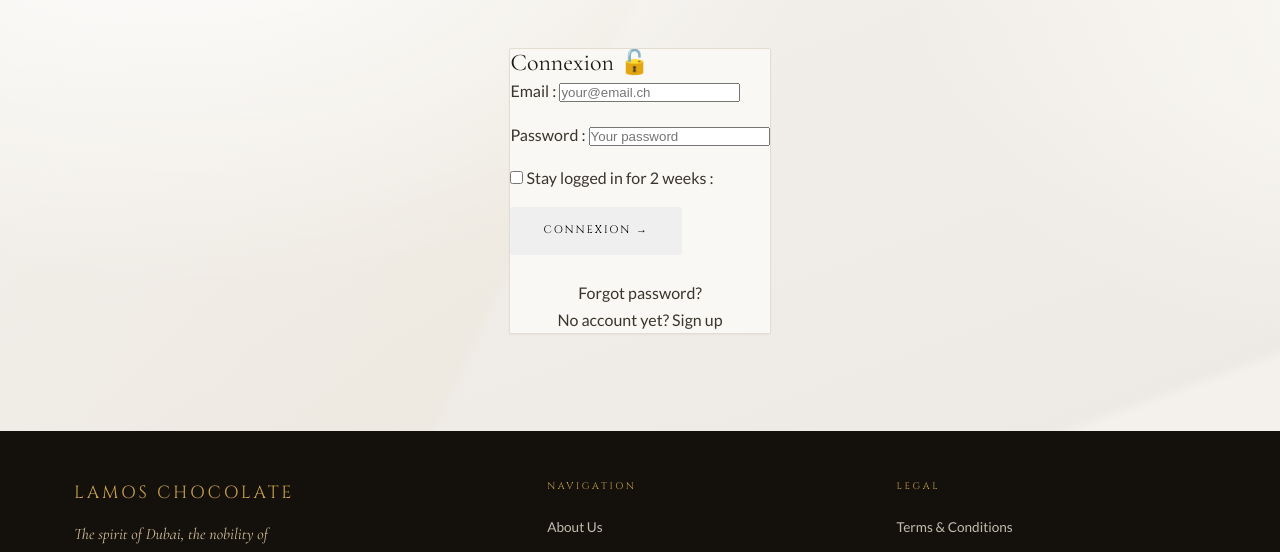
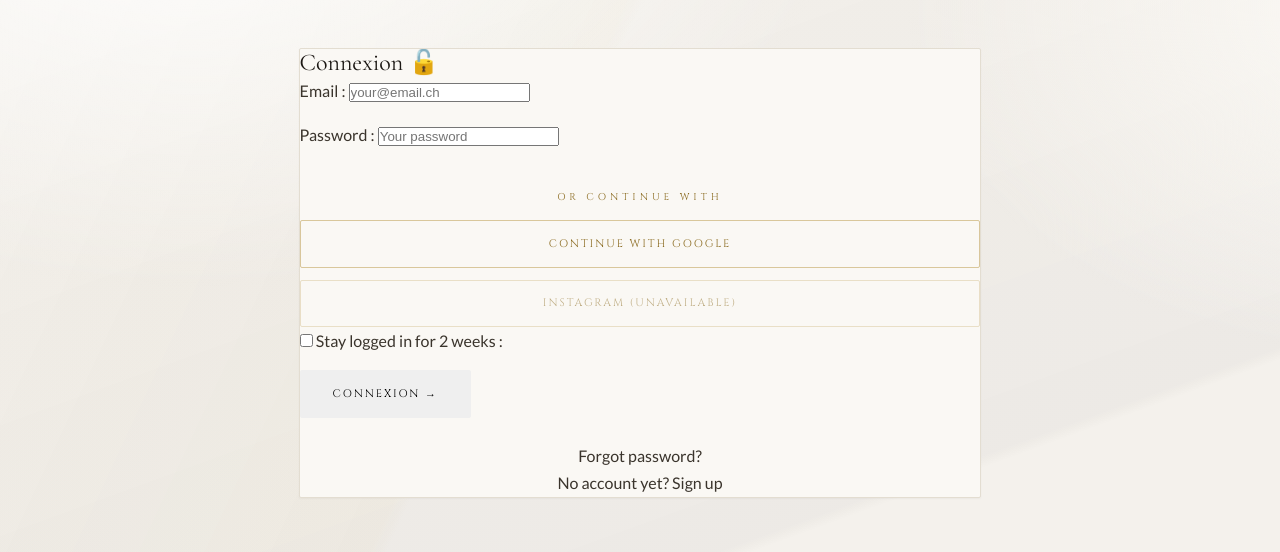
Before and after one commit to SaraEstelle/Lamos-chocolate, a Django app: page /accounts/login/ in a window 1280 px wide. Shown: the part 73-625 px from the top of the page. Run offline with Django 5.2, Linux system fonts and the light colour scheme; parts of the project's set-up code (start-up, migrations or seed data) failed here and were passed over; some libraries are stand-ins or nearby versions.

Commit message:
feat(auth): add social login buttons (google enabled, instagram disabled)

```diff
--- a/backend/templates/accounts/login.html
+++ b/backend/templates/accounts/login.html
@@ -45,6 +45,29 @@
                             {% endif %}
                         </div>
 
+                        {% load socialaccount i18n %}
+
+                        <div class="social-auth" style="margin-top:2rem;text-align:center;">
+                        <p class="eyebrow">{% trans "Or continue with" %}</p>
+
+                        <a href="{% provider_login_url 'google' %}" class="btn btn-outline" style="width:100%;margin-bottom:.75rem;">
+                            {% trans "Continue with Google" %}
+                        </a>
+
+                        {# Facebook: only show when configured (env vars set) #}
+                        {% if FACEBOOK_ENABLED %}
+                            <a href="{% provider_login_url 'facebook' %}" class="btn btn-outline" style="width:100%;margin-bottom:.75rem;">
+                            {% trans "Continue with Facebook" %}
+                            </a>
+                        {% endif %}
+
+                        {# Instagram: NOT available as a login method (Meta shut it down). #}
+                        <button type="button" class="btn btn-outline" style="width:100%;opacity:.5;cursor:not-allowed;"
+                                title="{% trans 'Instagram login is no longer supported by Meta.' %}" disabled>
+                            {% trans "Instagram (unavailable)" %}
+                        </button>
+                        </div>
+
                         <div class="mb-3 form-check">
                             {{ form.remember_me }}
                             {{ form.remember_me.label_tag }}
```
Also changed, not shown: 1 other file.
